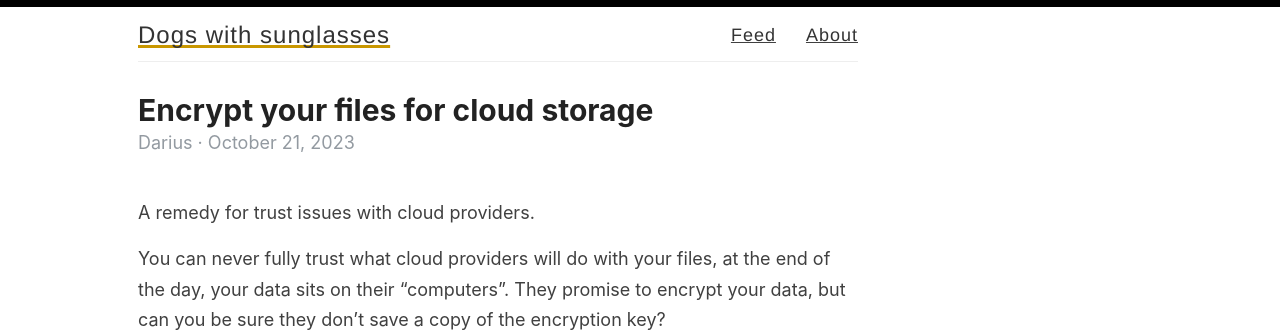
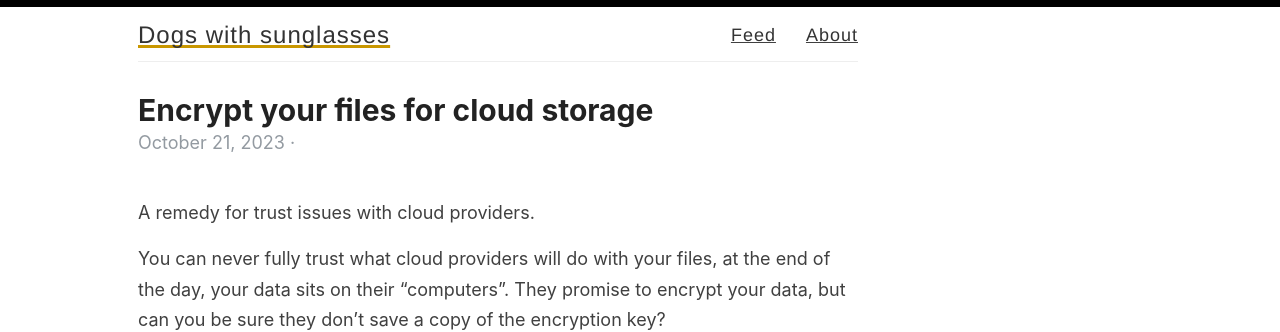
Before and after one commit to panacotar/blog, a Jekyll site: the page built from _posts/2023-10-21-encrypt-your-files-for-cloud-storage.md, in a window 1280 px wide. Shown: the top 332 px of the page. Built offline with Jekyll 4.4.1, drawn with Linux system fonts in a browser that asks for light colours.

Commit message:
Remove post author

```diff
--- a/_layouts/post.html
+++ b/_layouts/post.html
@@ -6,9 +6,10 @@ layout: default
   <h1>{{ page.title }}</h1>
 
   <div>
-    <p class="author_title">{{site.author}}  ·  {{ page.date | date: "%B %e, %Y" }}</p>
+    <!-- <p class="date_title">{{site.author}}  ·  {{ page.date | date: "%B %e, %Y" }}</p> -->
+    <p class="date_title">{{ page.date | date: "%B %e, %Y" }} · </p>
     {% if page.last_modified_at %}
-    <p class="author_title" datetime="{{ page.last_modified_at | date_to_xmlschema }}">(Updated: {{ page.last_modified_at | date: "%b %-d, %Y" }})</p>
+    <p class="date_title" datetime="{{ page.last_modified_at | date_to_xmlschema }}">(Updated: {{ page.last_modified_at | date: "%b %-d, %Y" }})</p>
     {% endif %}
     <div class="post-tags">
       {% if post %}
--- a/assets/style.scss
+++ b/assets/style.scss
@@ -456,7 +456,7 @@ footer {
   line-height: 1.2;
 }
 
-.author_title{
+.date_title{
   color: #939aa1;
   margin-top: 0;
 
```
